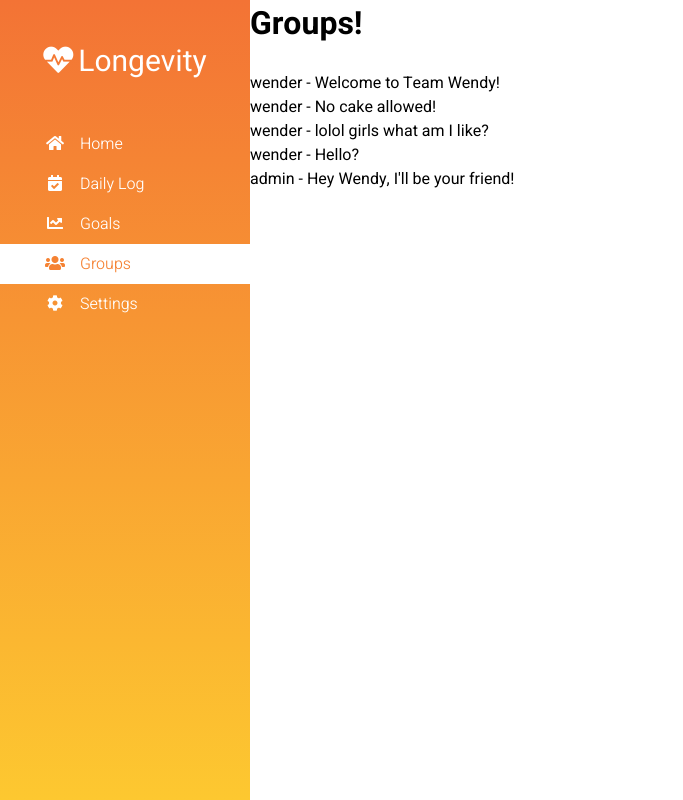
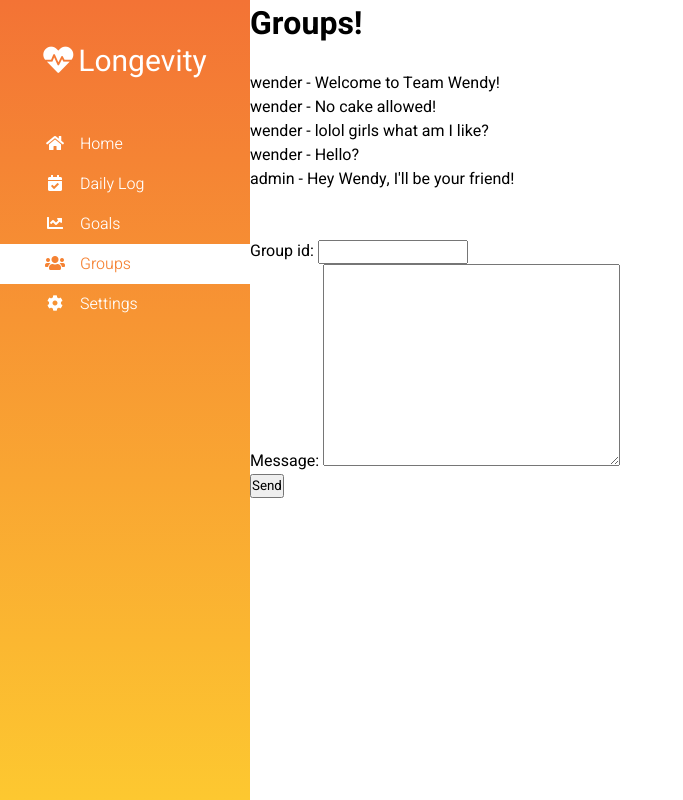
Before and after one commit to thomasdavey/HealthTrackerWebsite, a Django app: page /tracker/groups/ in a window 1280 px wide. Shown: the whole page, without its empty margins (0-683 px from the left). Run offline with Django 3.2, Linux system fonts and the light colour scheme; a user stored in the database is signed in; data comes from the database, SQL or seed files in the repository; both versions use the stored data as it was after the commit; some libraries are stand-ins or nearby versions.

Commit message:
Group page now allows messages to be left assigning username to whoever is logged in. Still needs functionality for different groups etc.

```diff
--- /dev/null
+++ b/tracker/forms.py
@@ -0,0 +1,9 @@
+from django import forms
+from .models import Message
+
+
+class MessageForm(forms.ModelForm):
+    class Meta:
+        model = Message
+        fields = ['group_id', 'message']
+        exclude = ['author']
--- a/tracker/templates/groups.html
+++ b/tracker/templates/groups.html
@@ -8,4 +8,12 @@
 
     {% endfor %}
 
+    <br><br>
+
+    <form action="/tracker/groups/" method="POST">
+        {%  csrf_token %}
+        {{ form.as_p }}
+        <input type="submit" value="Send">
+    </form>
+
 {% endblock content %}
--- a/tracker/views.py
+++ b/tracker/views.py
@@ -1,6 +1,7 @@
 from django.shortcuts import render
 from django.contrib.auth.decorators import login_required
 from datetime import date
+from .forms import MessageForm
 
 from .models import Message
 accountDetails = [
@@ -62,10 +63,21 @@ def goals(request):
 @login_required()
 def groups(request):
     messages = Message.objects.all()
+
+    form = MessageForm(request.POST or None)
+
+    if form.is_valid():
+        message = form.save(commit=False)
+        message.author = request.user
+        message.save()
+        form = MessageForm()
+
     context = {
         'messages': messages,
-        'selected': 'groups'
+        'selected': 'groups',
+        'form': form
     }
+
     return render(request, 'groups.html', context)
 
 
```
Also changed, not shown: db.sqlite3.
